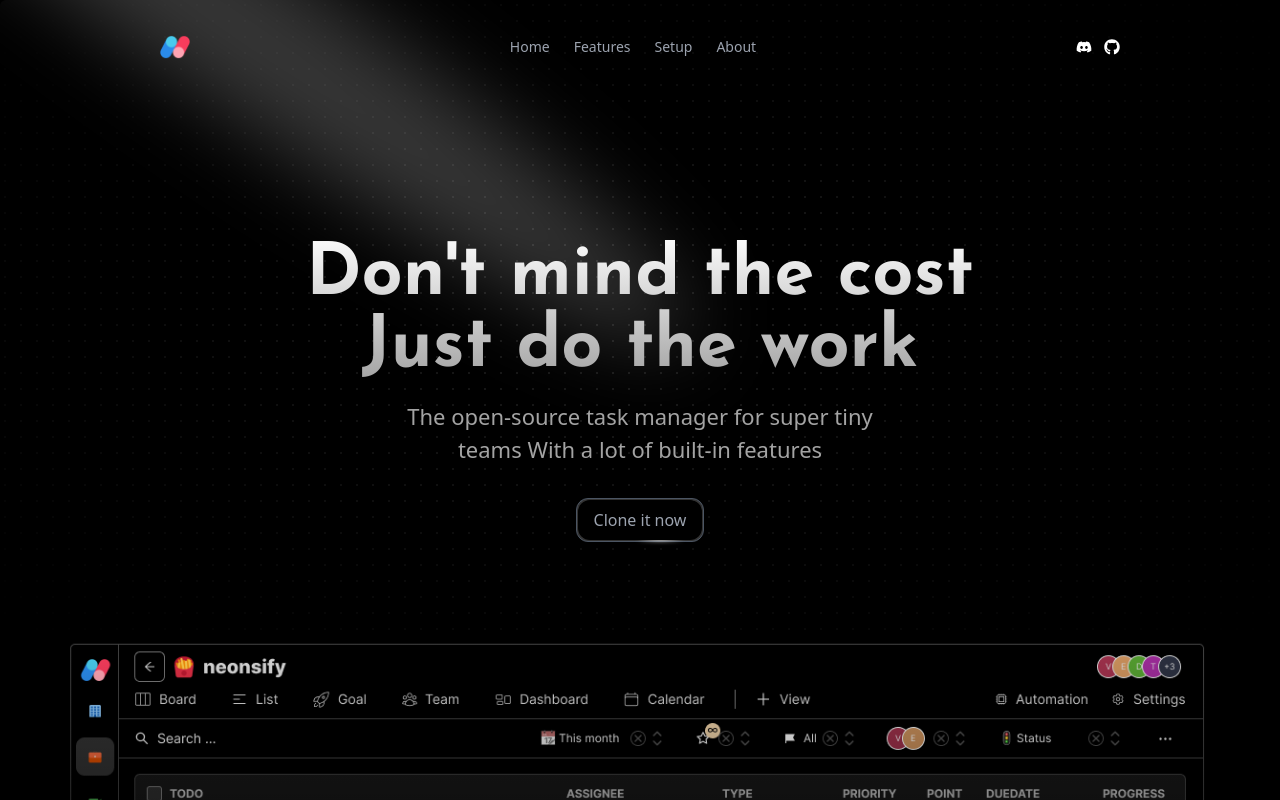
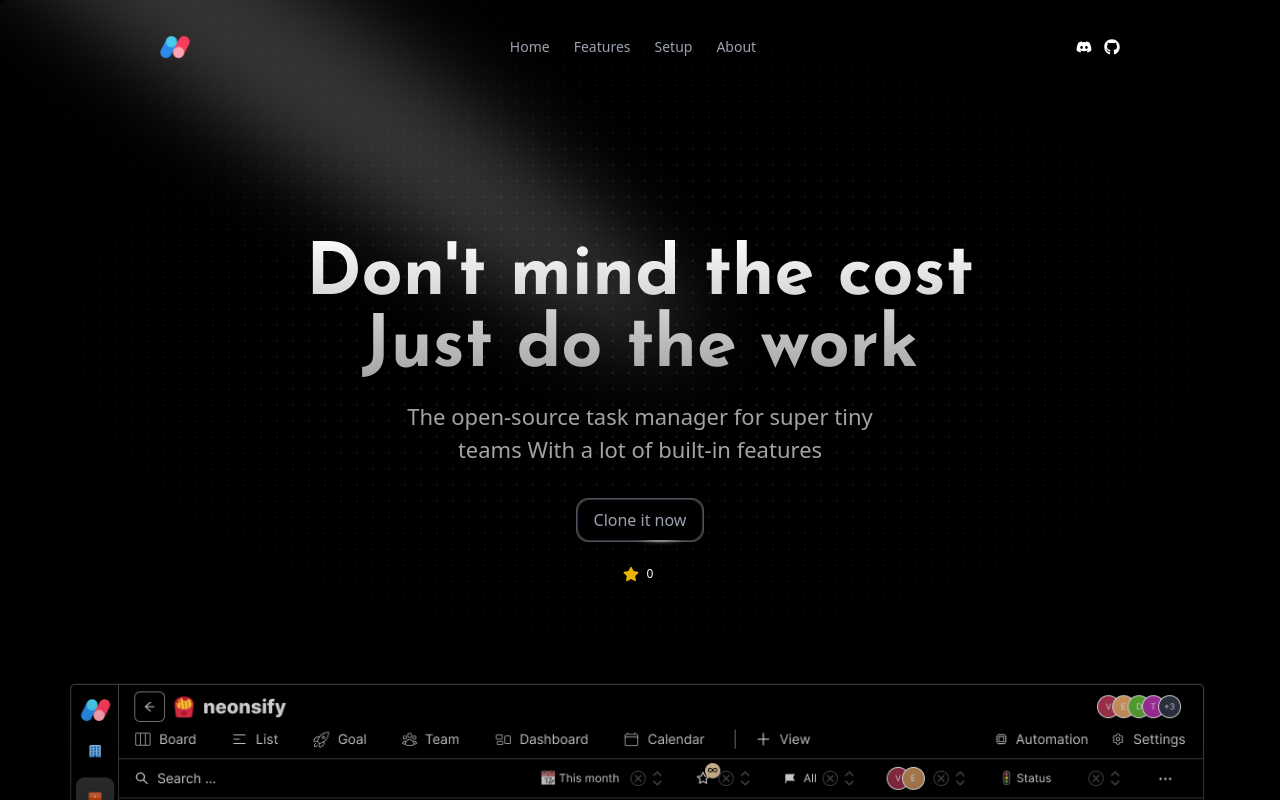
Before and after one commit to hudy9x/namviek-landingpage, a Next.js app: page / in a window 1280 px wide. Shown: the top 800 px of the page. Built offline with nearby package versions, Linux system fonts and the light colour scheme; no server answers.

Commit message:
update code

```diff
--- /dev/null
+++ b/src/components/ui/GithubStar.tsx
@@ -0,0 +1,25 @@
+'use client'
+
+import Link from "next/link";
+import { useEffect, useState } from "react"
+import { FaStar } from "react-icons/fa";
+
+export default function GithubStar() {
+  const [star, setStar] = useState(0)
+  useEffect(() => {
+    fetch('https://api.github.com/repos/hudy9x/namviek').then(res => res.json()).then(res => {
+      const starCounter = res.stargazers_count || 0
+      setStar(starCounter)
+    })
+  }, [])
+  return <Link href={"https://github.com/hudy9x/namviek"} target="_blank" className="text-white flex justify-center">
+    <div className="group inline-flex relative items-center justify-center gap-1 mt-6">
+      <FaStar className="text-yellow-500" />
+      <span className="px-1 rounded bg-black  text-xs">
+        {star}
+      </span>
+      <div className="absolute top-[20px] -right-2/3 bg-zinc-800 px-3 py-2 rounded-md text-white opacity-0 group-hover:opacity-100 transition-all w-[100px]">Vote me !</div>
+    </div>
+
+  </Link>
+}
--- a/src/containers/Header.tsx
+++ b/src/containers/Header.tsx
@@ -3,7 +3,6 @@ import logoImg from "@/images/icon.png"
 import { FaDiscord, FaGithub } from "react-icons/fa";
 import Link from "next/link";
 import AnimElement from "@/components/ui/AnimElement";
-import TopNav from "./TopNav";
 
 export default function Header() {
   return <header className="top-header absolute z-10 top-0 left-0 w-full">
--- a/src/containers/HeroSection.tsx
+++ b/src/containers/HeroSection.tsx
@@ -7,6 +7,7 @@ import Heading1 from "@/components/Heading1";
 import AnimElement from "@/components/ui/AnimElement";
 import Link from "next/link";
 import '@/styles/hero.css'
+import GithubStar from "@/components/ui/GithubStar";
 
 export default function HeroSection() {
   return <div id="hero" className="hero">
@@ -41,8 +42,8 @@ export default function HeroSection() {
                 <span>Clone it now</span>
               </Link>
             </HoverBorderGradient>
-
           </div>
+          <GithubStar />
         </AnimElement>
       </div>
     </div>
```
